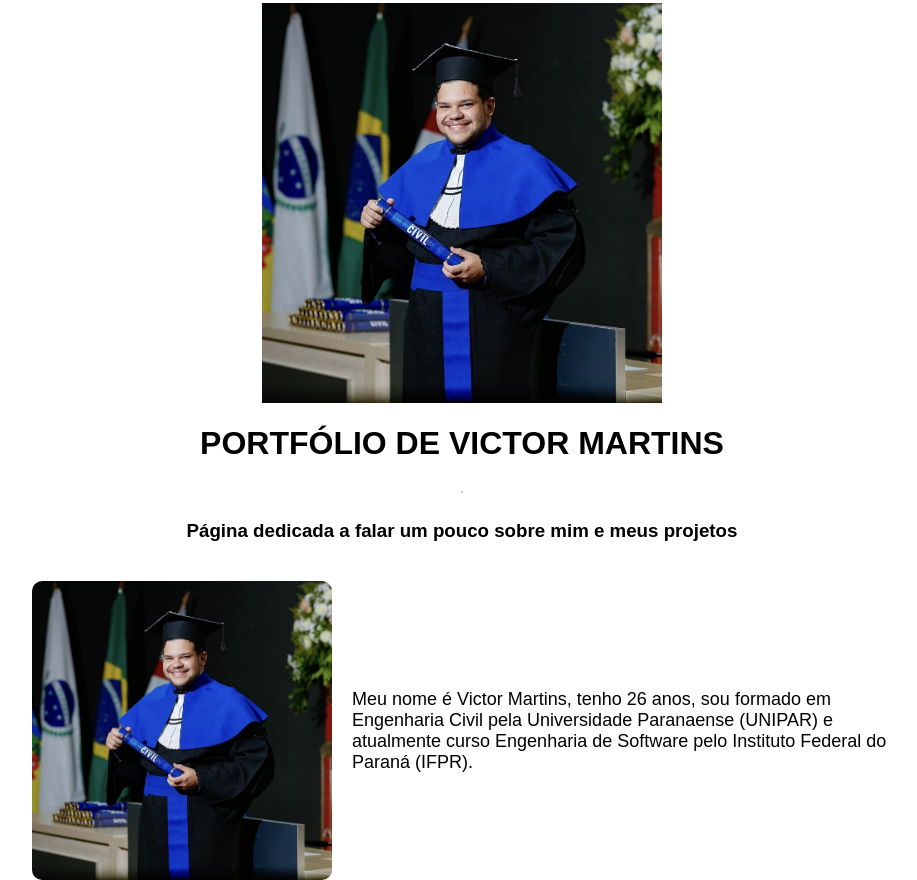
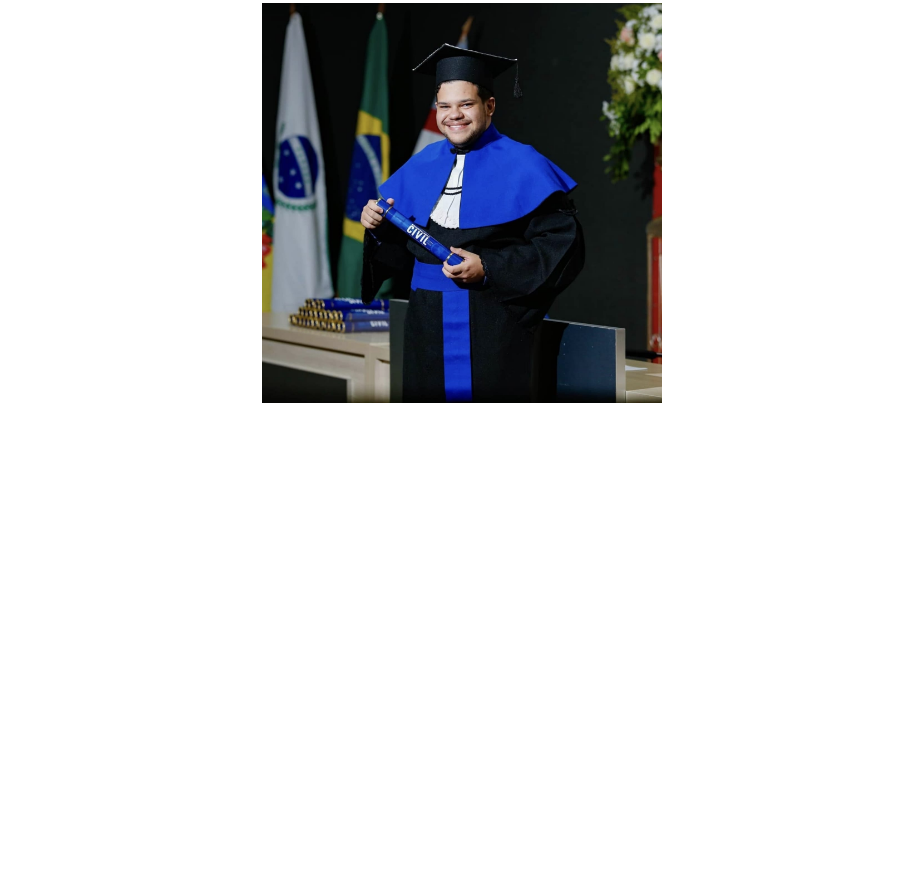
Before and after one commit to victinhoh08/portifolio-web, a plain HTML site: page PORTIFOLIO/index.html in a window 1280 px wide. Shown: the part 267-1147 px from the top of the page, without its empty margins (178-1095 px from the left). After the commit the page ends 800 px from the top, so only its background shows below. Drawn offline with Linux system fonts and the light colour scheme.

Commit message:
Alteracao

```diff
--- a/PORTIFOLIO/index.html
+++ b/PORTIFOLIO/index.html
@@ -29,27 +29,3 @@
 
 
 </html>
-
-<!DOCTYPE html>
-<head>
-    <meta charset="UTF-8">
-    <meta name="viewport" content="width=device-width, initial-scale=1.0">
-    <title>Portfólio de Victor Martins</title>
-    <link rel="stylesheet" href="style.css">
-</head>
-<body>
-    <h1>PORTFÓLIO DE VICTOR MARTINS</h1>
-    <hr>
-    <h3 id="sub-titulo">Página dedicada a falar um pouco sobre mim e meus projetos</h3>
-
-    <div class="container">
-        <img src="foto-sobre-mim.jpeg" alt="Victor">
-        <div class="texto">
-            <p>
-                Meu nome é Victor Martins, tenho 26 anos, sou formado em Engenharia Civil pela Universidade Paranaense (UNIPAR) e
-                atualmente curso Engenharia de Software pelo Instituto Federal do Paraná (IFPR).
-            </p>
-        </div>
-    </div>
-</body>
-</html>
```
Also changed, not shown: PORTIFOLIO/style.css (line endings or trailing spaces).
